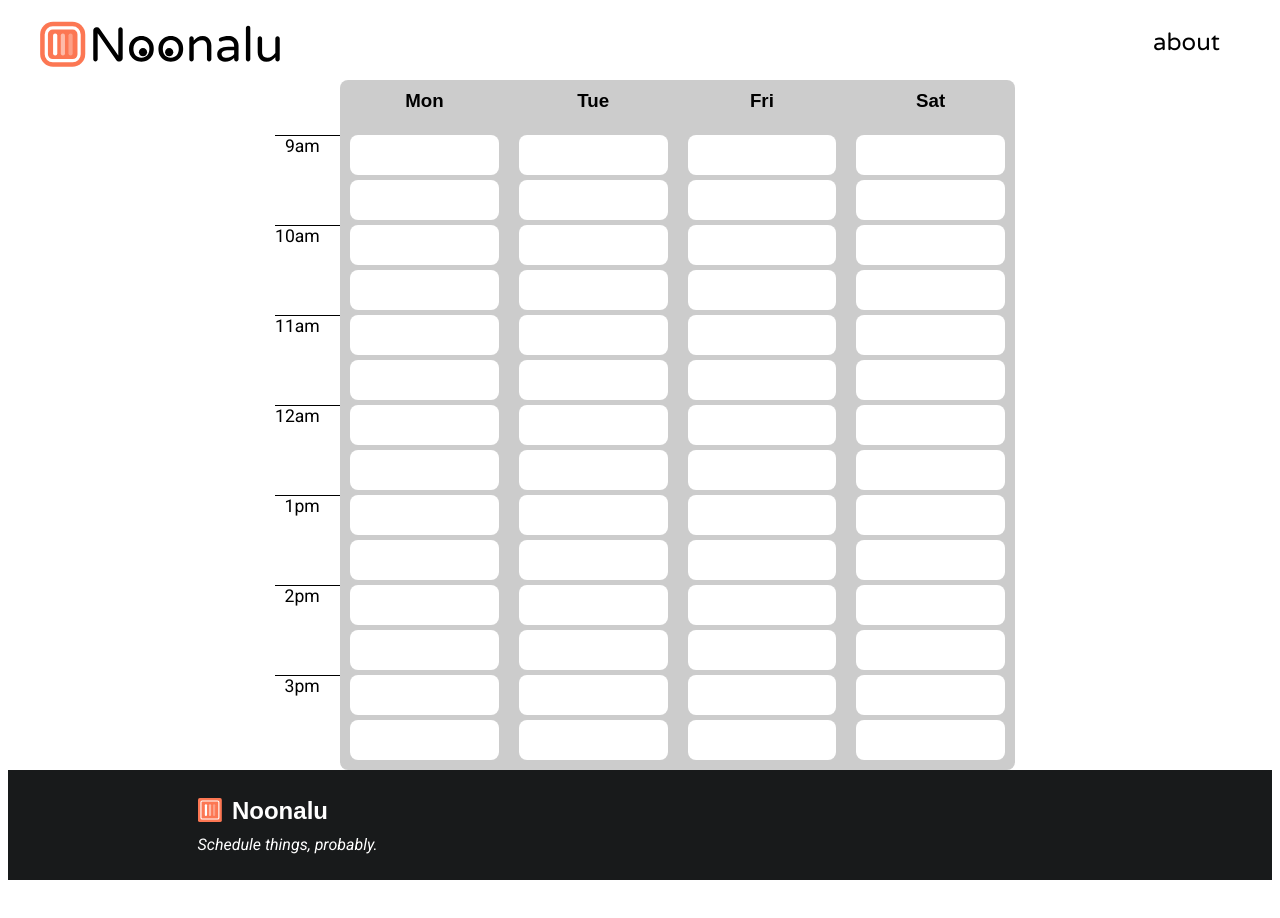
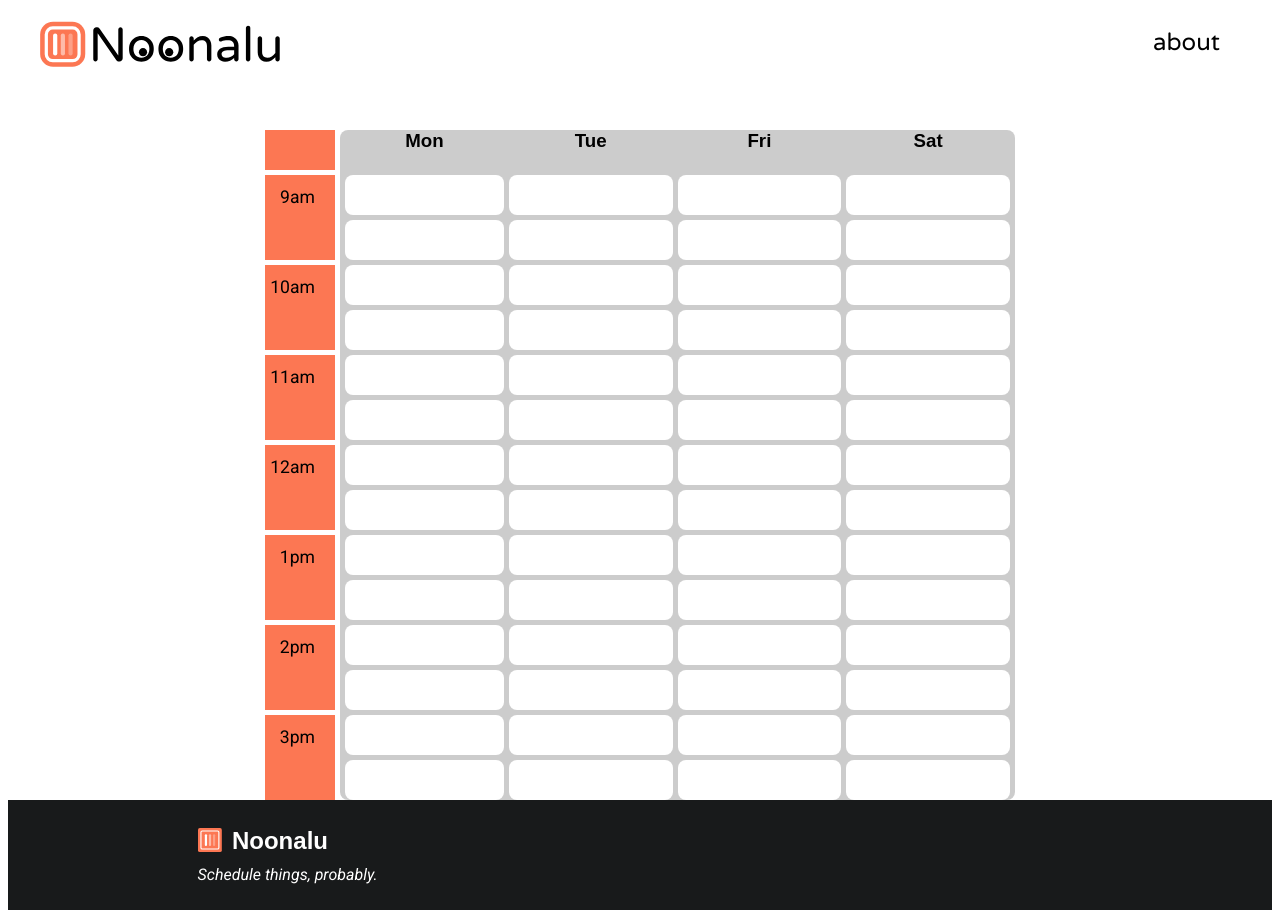
Before and after one commit to noonalu/noonalu-web, a Vue app: page /#/calendar in a window 1280 px wide. Before the commit the page ends 888 px from the top, so only its background shows below. Built offline with nearby package versions, Linux system fonts and the light colour scheme.

Commit message:
First pass of tweaks

```diff
--- a/src/components/calendar/Calendar.vue
+++ b/src/components/calendar/Calendar.vue
@@ -101,6 +101,7 @@
 
 	#calContainer {
 		margin: 0 auto;
+		margin-top: 50px;
 		width: min(750px, 80%);
 	}
 
@@ -114,14 +115,19 @@
 		// HACK: Style background for the calendar
 		// Since we can't style around row gaps,
 		// we need to do some manual... adjustments.
+		//
+		// Key iea: style the second col, first day of week,
+		// as if its the first column.
+		// The first actual column is the legend.
 		&>div {
 			background-color: rgba(black, 0.2);
-			padding: 10px;
+			padding-right: 5px;
 
 			// Border radius only on edges of first & last "real" col
 			// (I can't believe this works...)
 			&:nth-child(2) {
 				border-radius: 8px 0 0 8px;
+				padding-left: 5px;
 			}
 
 			&:last-child {
@@ -135,14 +141,15 @@
 			row-gap: 5px;
 			background-color: white;
 
-			// Day cols
 			p {
 				grid-row: span 2;
 				font-size: 1.1rem;
 				margin: 0;
+				// TODO: halfway thru first day height, eyeballing for now
+				padding-top: 12px;
+				background-color: $primary;
 				padding-right: 20px;
 				text-align: right;
-				border-top: 1px solid black;
 
 				// Hidden empty first cell
 				// to match day of week name
```
